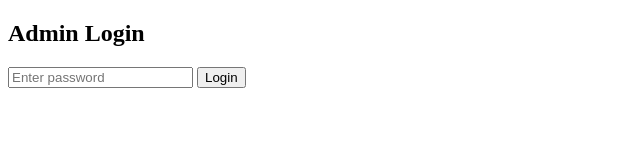
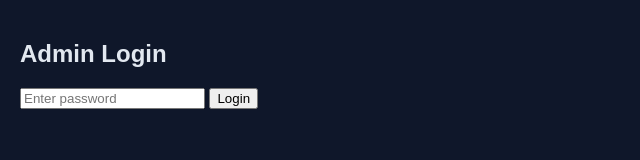
Before and after one commit to MattHarlin/roadside-server, a website: page public/admin-login.html in a window 1280 px wide. Shown: the whole page, without its empty margins (0-640 px from the left). Drawn offline with Linux system fonts and the light colour scheme.

Commit message:
Update admin-login.html

```diff
--- a/public/admin-login.html
+++ b/public/admin-login.html
@@ -2,7 +2,7 @@
 <html>
 <head>
   <title>Admin Login</title>
-  <link rel="stylesheet" href="admin-login.css">
+ <link rel="stylesheet" href="/admin.css">
 </head>
 
 <body>
```
